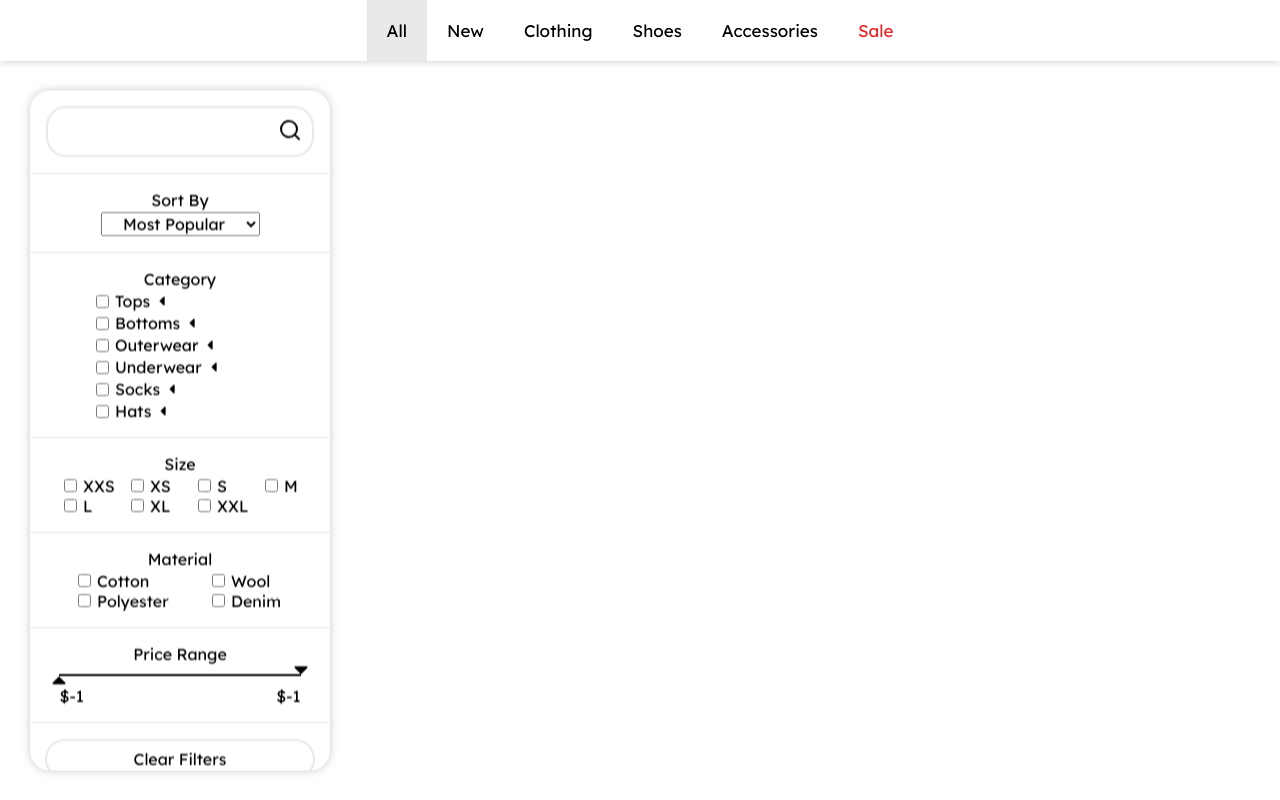
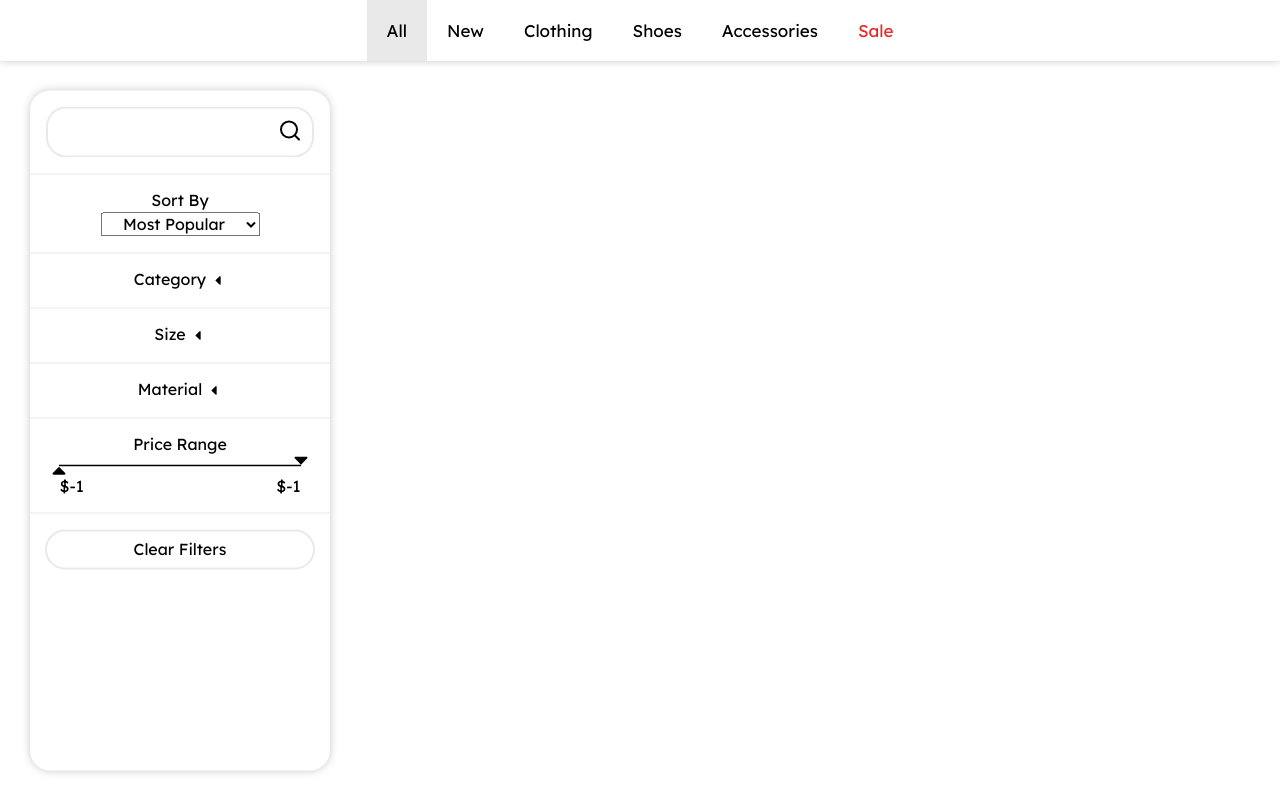
Before and after one commit to Outer-Boundary/nebula, a React (Create React App) app: page /new in a window 1280 px wide. Built offline with nearby package versions, Linux system fonts and the light colour scheme; a web font is replaced by a local one.

Commit message:
added ability to change visibility for most filters

```diff
--- a/src/components/section/filter/Filter.tsx
+++ b/src/components/section/filter/Filter.tsx
@@ -26,7 +26,6 @@ export default function Filter(props: FilterProps) {
   const [priceHandleInfo, setPriceHandleInfo] = useState<{ handle?: "low" | "high"; offset?: number; isMoving: boolean }>({
     isMoving: false,
   });
-  const [curCategory, setCurCategory] = useState<CategoryType | "all">("all");
 
   useEffect(() => {
     const priceRange = getPriceRange();
@@ -99,7 +98,9 @@ export default function Filter(props: FilterProps) {
     }
   }
 
-  function categoryFilter(products: IProduct[]) {}
+  function categoryFilter(products: IProduct[]) {
+    const checkedCategories = document.getElementById("categories-container")?.querySelectorAll("input:checked");
+  }
 
   // filters products based on the selected sizes. shoes products that have either size
   function sizeFilter(products: IProduct[]) {
@@ -252,6 +253,7 @@ export default function Filter(props: FilterProps) {
     highBar.style.left = "unset";
   }
 
+  // toggles the visibility of an element and adds a class to the specified icon for state changing purposes
   function toggleVisibility(childContainerId: string, iconId: string) {
     const element = document.getElementById(childContainerId);
 
@@ -259,7 +261,7 @@ export default function Filter(props: FilterProps) {
 
     let display = "none";
     if (window.getComputedStyle(element as HTMLElement).display === "none") {
-      display = "unset";
+      display = element.classList[element.classList.length - 1];
       (document.getElementById(iconId) as HTMLElement).classList.remove("closed");
     } else {
       (document.getElementById(iconId) as HTMLElement).classList.add("closed");
@@ -293,8 +295,15 @@ export default function Filter(props: FilterProps) {
         </select>
       </div>
       <div className="filter-container">
-        <p className="category-text filter-text">Category</p>
-        <div className="categories-container">
+        <div className="title-container">
+          <p className="category-text filter-text">Category</p>
+          <TiArrowSortedDown
+            id="category-visibility-icon"
+            className="visibility-icon closed"
+            onClick={() => toggleVisibility(`categories-container`, `category-visibility-icon`)}
+          />
+        </div>
+        <div id="categories-container" className="flex">
           {getEnumValues(CategoryType).map((category, index) => (
             <div className="category-container" key={index}>
               <div className="category-checkbox-container">
@@ -310,10 +319,10 @@ export default function Filter(props: FilterProps) {
                   }
                 />
               </div>
-              <div id={`${category.toLowerCase()}-subcategories-container`} className="subcategories-container">
+              <div id={`${category.toLowerCase()}-subcategories-container`} className="subcategories-container flex">
                 {getEnumValues(Categories.find((x) => CategoryType[x.main].toString() === category)?.sub).map((subcategory, index) => (
-                  <div className="subcategory-checkbox-container">
-                    <input id={`${subcategory.toLowerCase()}-category-checkbox`} type="checkbox" key={index} />
+                  <div className="subcategory-checkbox-container" key={index}>
+                    <input id={`${subcategory.toLowerCase()}-category-checkbox`} type="checkbox" />
                     <label htmlFor={`${subcategory.toLowerCase()}-category-checkbox`} className="checkbox-label">
                       {subcategory.replace(/(?<=[a-z])(?=[A-Z])/g, " ").replace("TS", "T-S")}
                     </label>
@@ -325,8 +334,15 @@ export default function Filter(props: FilterProps) {
         </div>
       </div>
       <div className="filter-container">
-        <p className="size-text filter-text">Size</p>
-        <div id="sizes-container" className="checkboxes-container">
+        <div className="title-container">
+          <p className="size-text filter-text">Size</p>
+          <TiArrowSortedDown
+            id="sizes-visibility-icon"
+            className="visibility-icon closed"
+            onClick={() => toggleVisibility(`sizes-container`, `sizes-visibility-icon`)}
+          />
+        </div>
+        <div id="sizes-container" className="checkboxes-container grid">
           {getEnumValues(Size).map((size, index) => (
             <div className="size-container" key={index}>
               <input
@@ -344,8 +360,15 @@ export default function Filter(props: FilterProps) {
         </div>
       </div>
       <div className="filter-container">
-        <p className="material-text filter-text">Material</p>
-        <div id="materials-container" className="checkboxes-container">
+        <div className="title-container">
+          <p className="material-text filter-text">Material</p>
+          <TiArrowSortedDown
+            id="materials-visibility-icon"
+            className="visibility-icon closed"
+            onClick={() => toggleVisibility(`materials-container`, `materials-visibility-icon`)}
+          />
+        </div>
+        <div id="materials-container" className="checkboxes-container grid">
           {getEnumValues(Material).map((material, index) => (
             <div className="material-container" key={index}>
               <input
--- a/src/components/section/filter/styles/Filter.css
+++ b/src/components/section/filter/styles/Filter.css
@@ -62,13 +62,19 @@
   font-size: 1.6rem;
   text-align: center;
 }
-.filter .categories-container,
+.filter .title-container {
+  display: flex;
+  align-items: center;
+  justify-content: center;
+}
+.filter #categories-container,
 .filter .subcategories-container {
   display: flex;
   flex-direction: column;
   position: relative;
+  display: none;
 }
-.filter .categories-container {
+.filter #categories-container {
   gap: 0.2rem;
   left: 5rem;
 }
@@ -76,7 +82,6 @@
   gap: 0.4rem;
   left: 2rem;
   margin: 0.6rem 0;
-  display: none;
 }
 .filter .category-checkbox-container,
 .filter .subcategory-checkbox-container {
@@ -112,6 +117,12 @@
 }
 .filter .checkbox-label {
   margin-left: 0.6rem;
+}
+.filter #sizes-container {
+  display: none;
+}
+.filter #materials-container {
+  display: none;
 }
 .filter .price-range-slider-container {
   width: 90%;
--- a/src/components/section/filter/styles/Filter.scss
+++ b/src/components/section/filter/styles/Filter.scss
@@ -75,14 +75,21 @@
   }
 
   // Category Filter
-  .categories-container,
+  .title-container {
+    display: flex;
+    align-items: center;
+    justify-content: center;
+  }
+
+  #categories-container,
   .subcategories-container {
     display: flex;
     flex-direction: column;
     position: relative;
+    display: none;
   }
 
-  .categories-container {
+  #categories-container {
     gap: 0.2rem;
     left: 5rem;
   }
@@ -91,7 +98,6 @@
     gap: 0.4rem;
     left: 2rem;
     margin: 0.6rem 0;
-    display: none;
   }
 
   .category-checkbox-container,
@@ -133,6 +139,16 @@
 
   .checkbox-label {
     margin-left: 0.6rem;
+  }
+
+  // Sizes Filter
+  #sizes-container {
+    display: none;
+  }
+
+  // Materials Filter
+  #materials-container {
+    display: none;
   }
 
   // Price Range Filter
```
Also changed, not shown: 1 other file (tests, documents, lock files or other folders).
